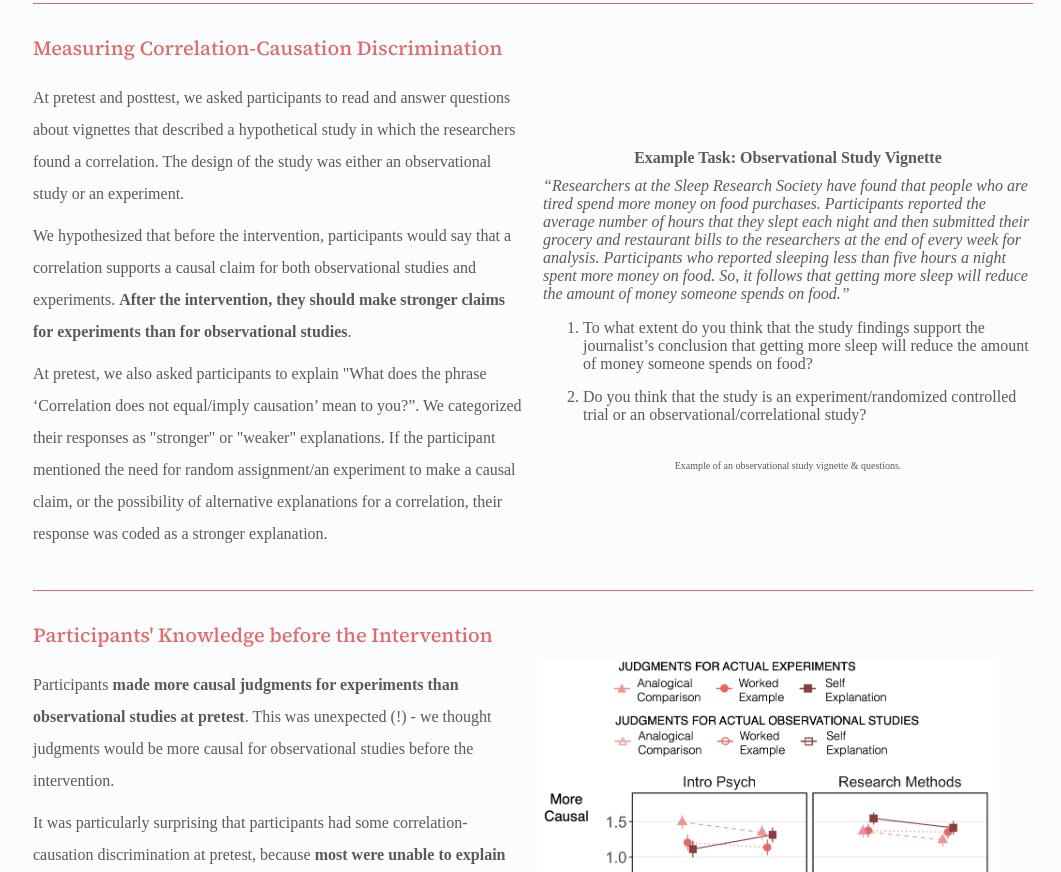
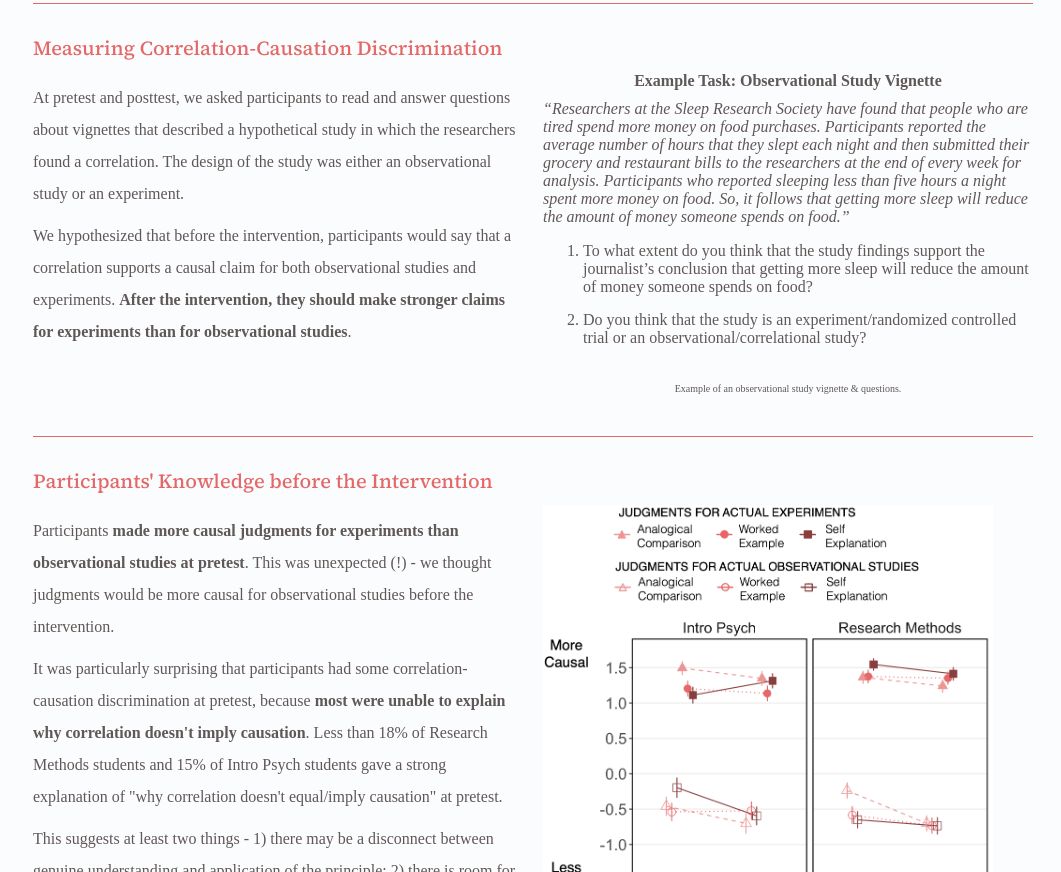
Before and after one commit to ciarawillett/ciarawillett.github.io, a plain HTML site: page portfolio/correlationcausation_methods.html in a window 1280 px wide. Shown: the part 2573-3445 px from the top of the page, without its empty margins (107-1168 px from the left). Drawn offline with nearby package versions, Linux system fonts and the light colour scheme.

Commit message:
Update correlationcausation_methods.html

```diff
--- a/portfolio/correlationcausation_methods.html
+++ b/portfolio/correlationcausation_methods.html
@@ -281,10 +281,6 @@
 							We hypothesized that before the intervention, participants would say that a correlation supports a causal claim for both observational studies and experiments. <b>After the intervention, they should make stronger claims for experiments than for observational studies</b>.
 						</p>
 
-						<p style="margin: 10px 0px 0px 0px">
-							At pretest, we also asked participants to explain "What does the phrase ‘Correlation does not equal/imply causation’ mean to you?”. We categorized their responses as "stronger" or "weaker" explanations. If the participant mentioned the need for random assignment/an experiment to make a causal claim, or the possibility of alternative explanations for a correlation, their response was coded as a stronger explanation.
-						</p>
-
 					</div>
 
 					<div class="right-col">
```
